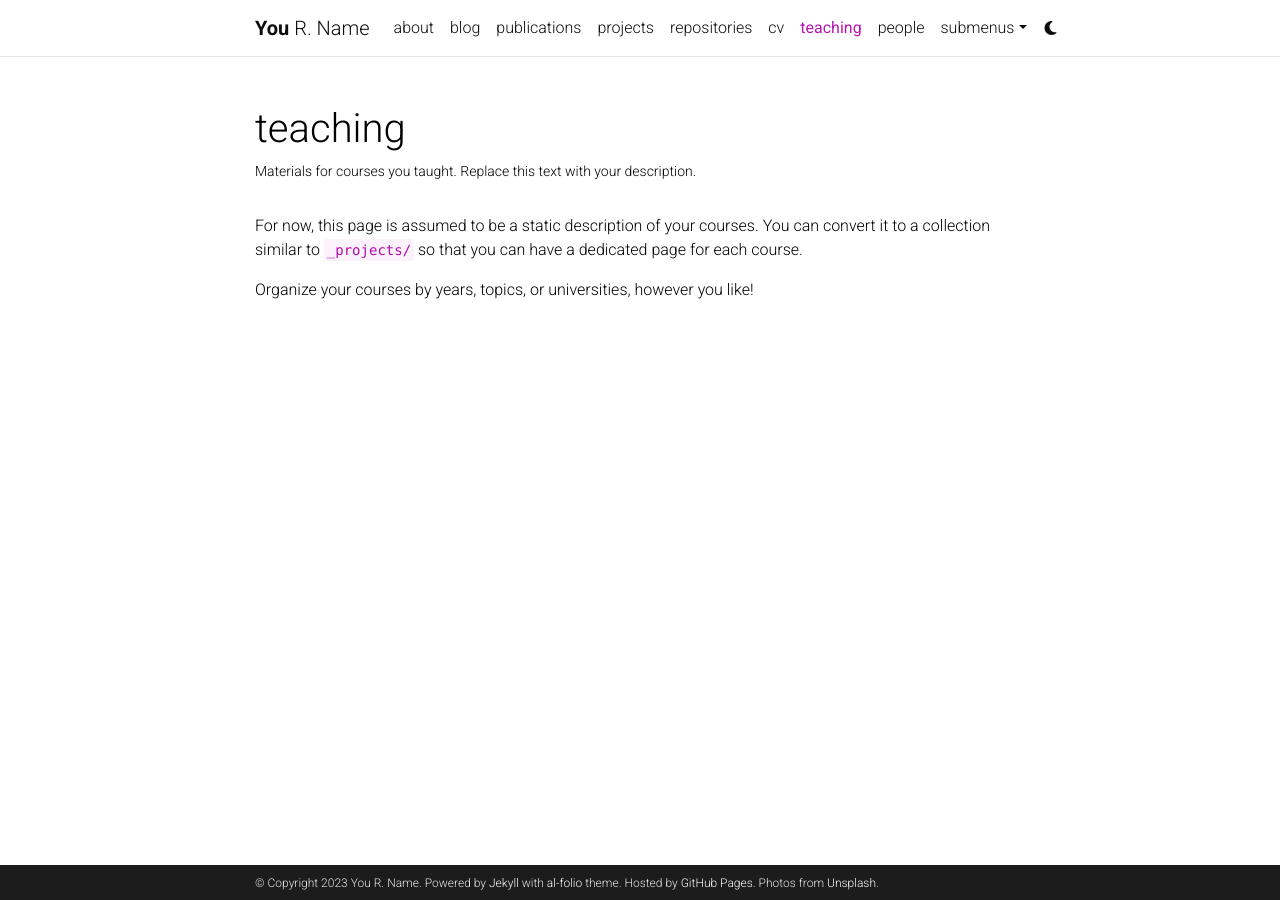
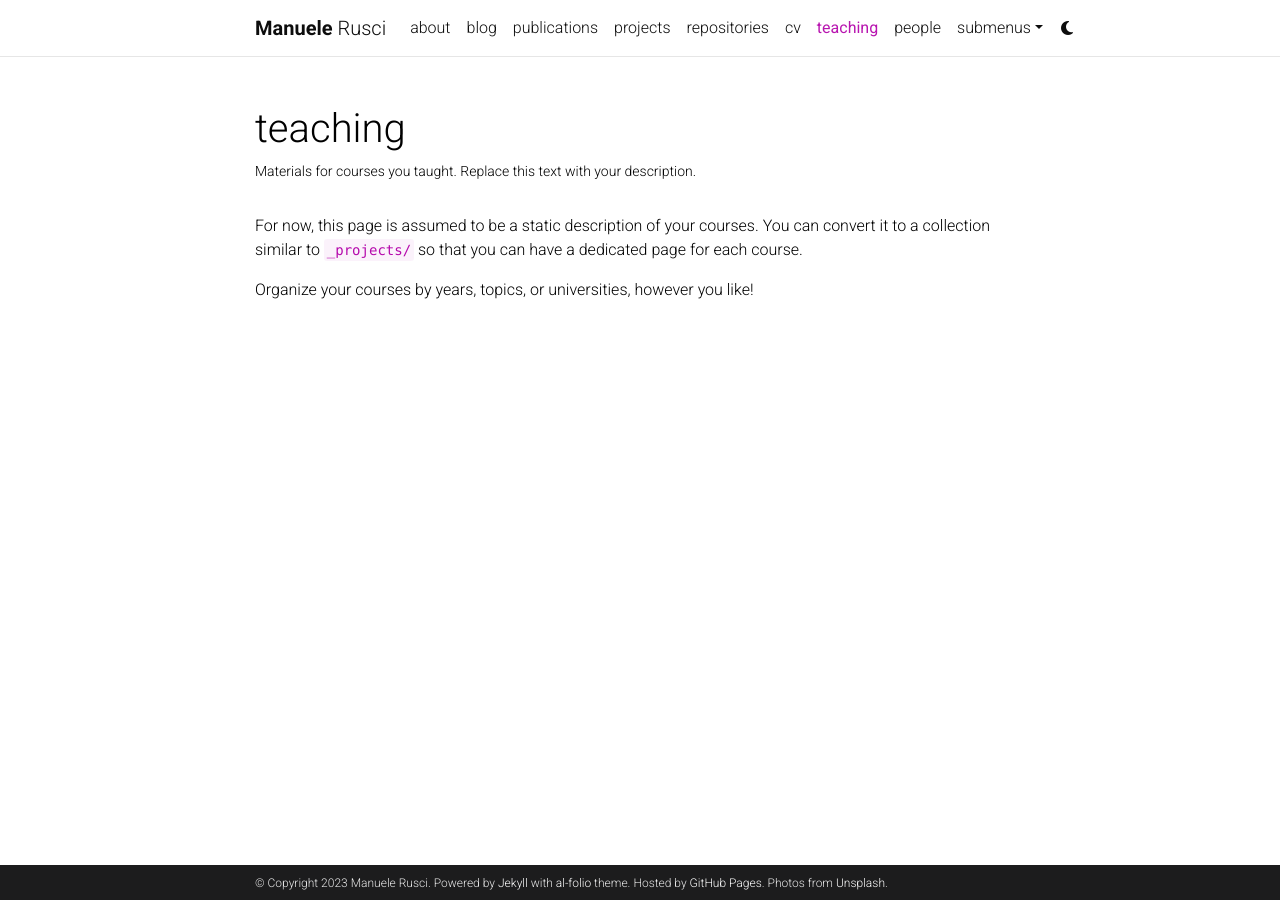
Before and after one commit to mrusci/mrusci.github.io, a Jekyll site: the page built from _pages/teaching.md, in a window 1280 px wide. Built offline with Jekyll 4.4.1, drawn with Linux system fonts in a browser that asks for light colours; comment, search, counter and statistics services are not loaded; a style sheet for code colours, icons or effects is not loaded.

Commit message:
Update _config.yml

```diff
--- a/_config.yml
+++ b/_config.yml
@@ -3,9 +3,9 @@
 # -----------------------------------------------------------------------------
 
 title: blank # the website title (if blank, full name will be used instead)
-first_name: You
-middle_name: R.
-last_name: Name
+first_name: Manuele
+middle_name:
+last_name: Rusci
 email: you@example.com
 description: > # the ">" symbol means to ignore newlines until "footer_text:"
   A simple, whitespace theme for academics. Based on [*folio](https://github.com/bogoli/-folio) design.
@@ -18,8 +18,8 @@
 lang: en # the language of your site (for example: en, fr, cn, ru, etc.)
 icon: ⚛️  # the emoji used as the favicon (alternatively, provide image name in /assets/img/)
 
-url: https://alshedivat.github.io # the base hostname & protocol for your site
-baseurl: /al-folio # the subpath of your site, e.g. /blog/
+url: https://mrusci.github.io # the base hostname & protocol for your site
+baseurl:
 last_updated: false # set to true if you want to display last updated in the footer
 impressum_path:  # set to path to include impressum link in the footer, use the same path as permalink in a page, helps to conform with EU GDPR
 
```
